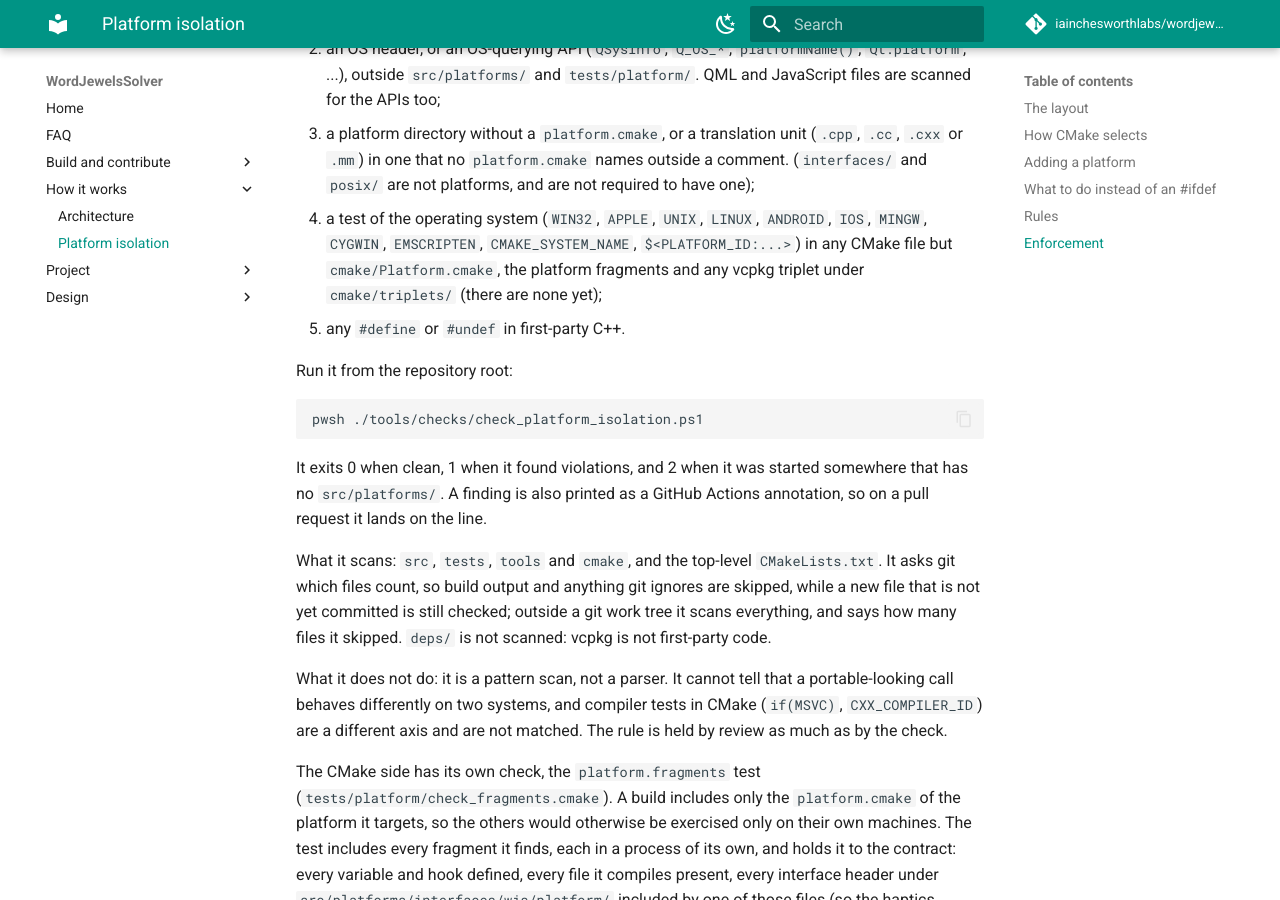
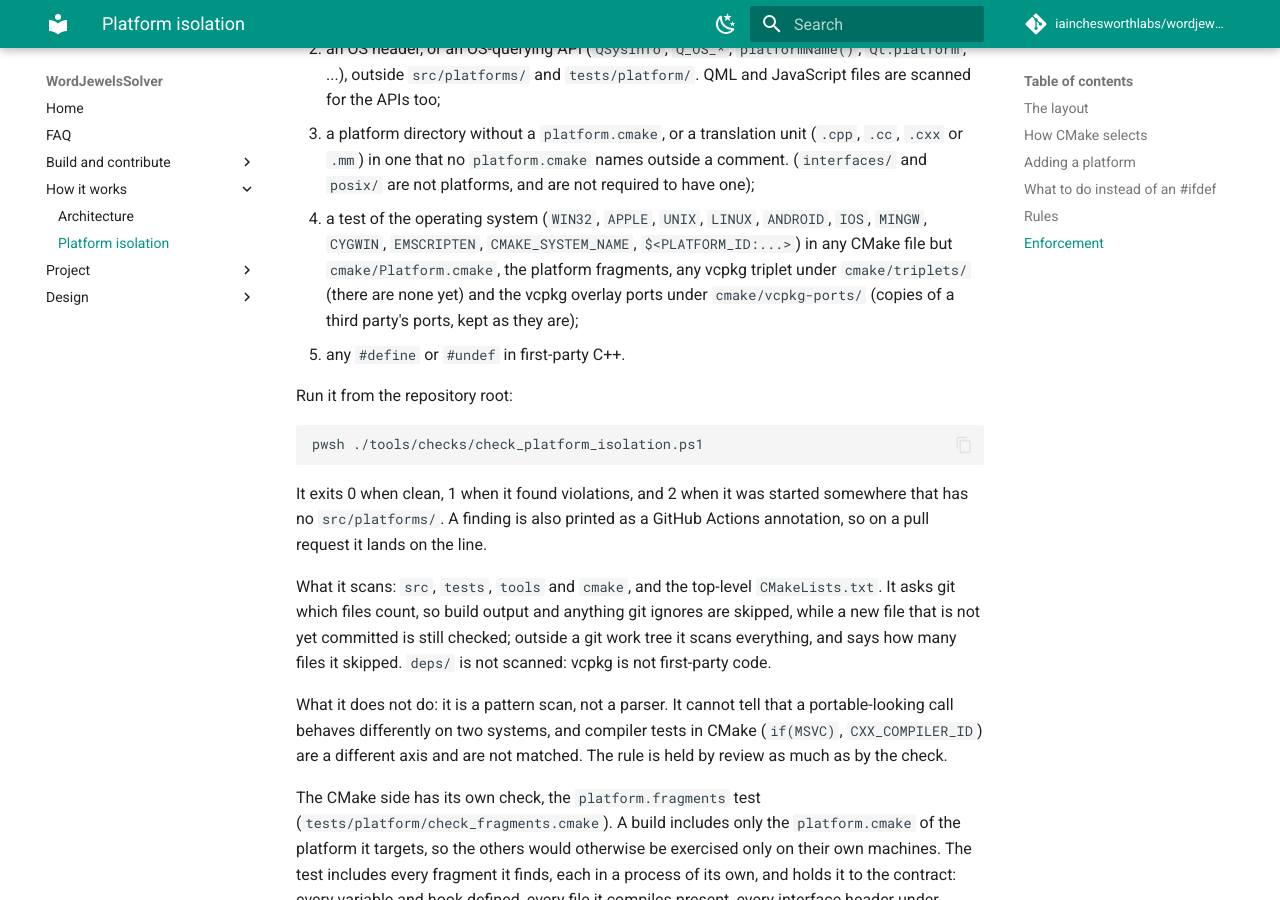
Before and after one commit to iainchesworthlabs/snapandspell, an MkDocs documentation site: the page built from docs/platform-isolation.md, in a window 1280 px wide and 900 px high, scrolled down 5028 px. Built offline with MkDocs 1.6.1 and Material for MkDocs 9.7.7, drawn with Linux system fonts in a browser that asks for light colours; comment, search, counter and statistics services are not loaded.

Commit message:
Exempt the vcpkg overlay ports from the OS-test rule
platform.isolation flagged cmake/vcpkg-ports/tracy/portfile.cmake, which names
the emscripten patch it applies. The overlay is a copy of the fork's port, kept
as it is, so it is exempt as the vcpkg triplets are.

```diff
--- a/docs/platform-isolation.md
+++ b/docs/platform-isolation.md
@@ -165,8 +165,9 @@ fails, with a `file:line` for each finding, on:
 4. a test of the operating system (`WIN32`, `APPLE`, `UNIX`, `LINUX`,
    `ANDROID`, `IOS`, `MINGW`, `CYGWIN`, `EMSCRIPTEN`, `CMAKE_SYSTEM_NAME`,
    `$<PLATFORM_ID:...>`) in any CMake file but `cmake/Platform.cmake`, the
-   platform fragments and any vcpkg triplet under `cmake/triplets/` (there are
-   none yet);
+   platform fragments, any vcpkg triplet under `cmake/triplets/` (there are
+   none yet) and the vcpkg overlay ports under `cmake/vcpkg-ports/` (copies of
+   a third party's ports, kept as they are);
 5. any `#define` or `#undef` in first-party C++.
 
 Run it from the repository root:
```
Also changed, not shown: 1 other file.
